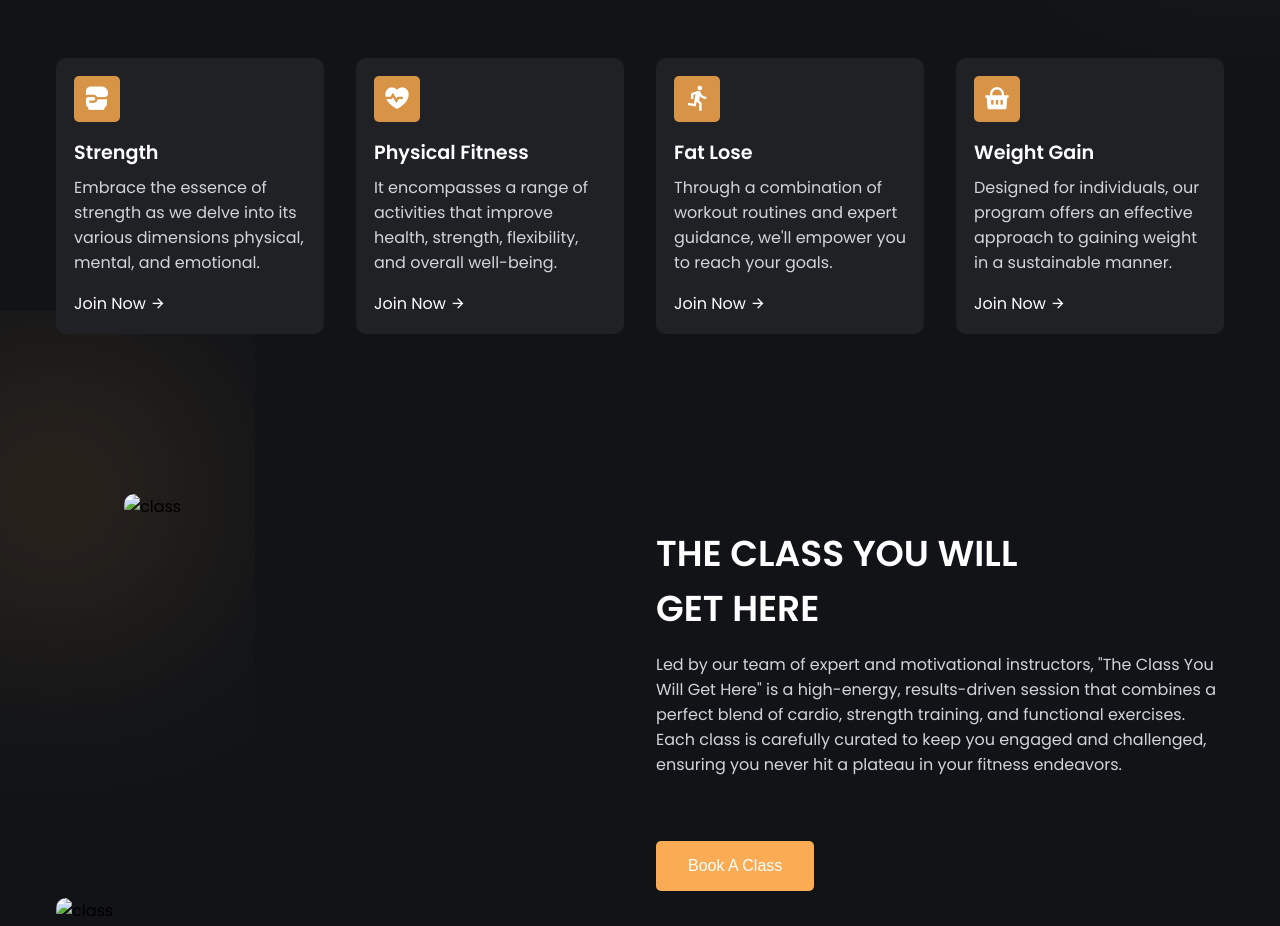
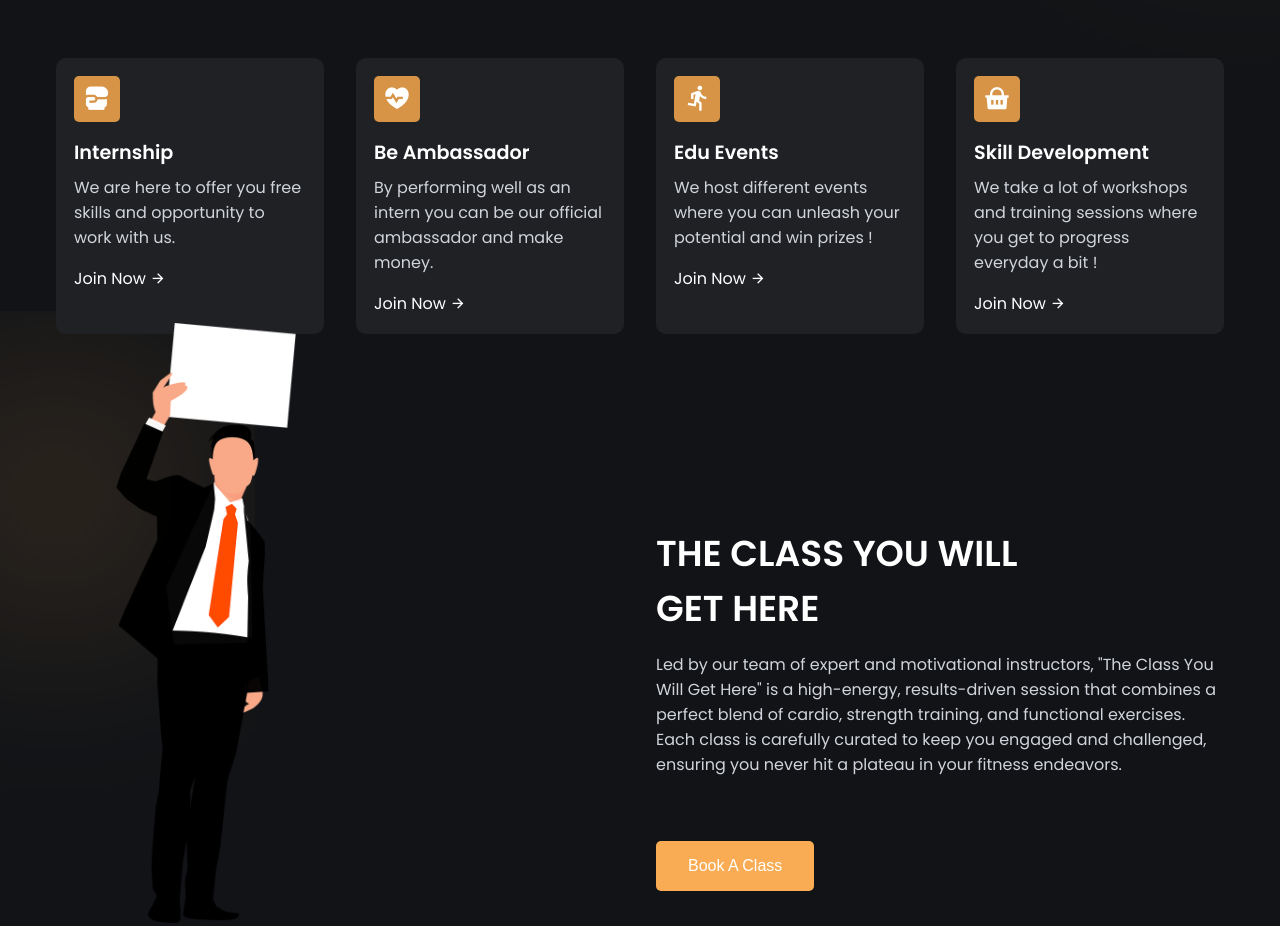
Before and after one commit to Toaha2016/ours002, a plain HTML site: page index.html in a window 1280 px wide. Shown: the part 960-1886 px from the top of the page. Drawn offline with nearby package versions, Linux system fonts and the light colour scheme.

Commit message:
saved web

```diff
--- a/index.html
+++ b/index.html
@@ -9,6 +9,8 @@
     />
     <link rel="stylesheet" href="styless.css" />
     <title>OURS AT SERVICE</title>
+    <link rel="shortcut icon" href="images/A2.png" type="image/x-icon">
+
   </head>
   <body>
     <nav>
@@ -20,7 +22,7 @@
         <li class="link"><a href="#">Program</a></li>
         <li class="link"><a href="#">Service</a></li>
         <li class="link"><a href="#">About</a></li>
-        <li class="link"><a href="#">Community</a></li>
+        <li class="link"><a href="#">Internship</a></li>
       </ul>
       <button class="btn">Join Now</button>
     </nav>
@@ -52,37 +54,33 @@
       <div class="explore__grid">
         <div class="explore__card">
           <span><i class="ri-boxing-fill"></i></span>
-          <h4>Strength</h4>
+          <h4>Internship</h4>
           <p>
-            Embrace the essence of strength as we delve into its various
-            dimensions physical, mental, and emotional.
+            We are here to offer you free skills and opportunity to work with us.
           </p>
           <a href="#">Join Now <i class="ri-arrow-right-line"></i></a>
         </div>
         <div class="explore__card">
           <span><i class="ri-heart-pulse-fill"></i></span>
-          <h4>Physical Fitness</h4>
+          <h4>Be Ambassador</h4>
           <p>
-            It encompasses a range of activities that improve health, strength,
-            flexibility, and overall well-being.
+            By performing well as an intern you can be our official ambassador and make money.
           </p>
           <a href="#">Join Now <i class="ri-arrow-right-line"></i></a>
         </div>
         <div class="explore__card">
           <span><i class="ri-run-line"></i></span>
-          <h4>Fat Lose</h4>
+          <h4>Edu Events</h4>
           <p>
-            Through a combination of workout routines and expert guidance, we'll
-            empower you to reach your goals.
+            We host different events where you can unleash your potential and win prizes !
           </p>
           <a href="#">Join Now <i class="ri-arrow-right-line"></i></a>
         </div>
         <div class="explore__card">
           <span><i class="ri-shopping-basket-fill"></i></span>
-          <h4>Weight Gain</h4>
+          <h4>Skill Development</h4>
           <p>
-            Designed for individuals, our program offers an effective approach
-            to gaining weight in a sustainable manner.
+            We take a lot of workshops and training sessions where you get to progress everyday a bit !
           </p>
           <a href="#">Join Now <i class="ri-arrow-right-line"></i></a>
         </div>
@@ -92,8 +90,8 @@
     <section class="section__container class__container">
       <div class="class__image">
         <span class="bg__blur"></span>
-        <img src="assets/class-1.jpg" alt="class" class="class__img-1" />
-        <img src="assets/class-2.jpg" alt="class" class="class__img-2" />
+        <!-- <img src="images/maan02.jpg.png" alt="class" class="class__img-1" /> -->
+        <img src="images/man3.png" alt="class" class="class__img-2" />
       </div>
       <div class="class__content">
         <h2 class="section__header">THE CLASS YOU WILL GET HERE</h2>
@@ -116,7 +114,7 @@
         atmosphere, where you can make friends and stay motivated.
       </p>
       <div class="join__image">
-        <img src="assets/join.jpg" alt="Join" />
+        <img src="images/man4.png" class="bigman" alt="Join" />
         <div class="join__grid">
           <div class="join__card">
             <span><i class="ri-user-star-fill"></i></span>
@@ -254,7 +252,7 @@
       <span class="bg__blur"></span>
       <span class="bg__blur footer__blur"></span>
       <div class="footer__col">
-        <div class="footer__logo"><img src="assets/logo.png" alt="logo" /></div>
+        <div class="footer__logo"><img src="images/A2.png" alt="logo" /></div>
         <p>
           Take the first step towards a healthier, stronger you with our
           unbeatable pricing plans. Let's sweat, achieve, and conquer together!
@@ -287,7 +285,7 @@
       </div>
     </footer>
     <div class="footer__bar">
-      Copyright © 2023 Web Design Mastery. All rights reserved.
+      Copyright © 2024 OURS AT SERVICE. All rights reserved.
     </div>
   </body>
 </html>
--- a/styless.css
+++ b/styless.css
@@ -9,6 +9,10 @@
   --text-light: #d1d5db;
   --white: #ffffff;
   --max-width: 1200px;
+}
+
+.bigman{
+    max-width: 40%;
 }
 
 * {
```
Also changed, not shown: images/maan02.jpg.png (added), images/man3.png (added), 1 other file.
